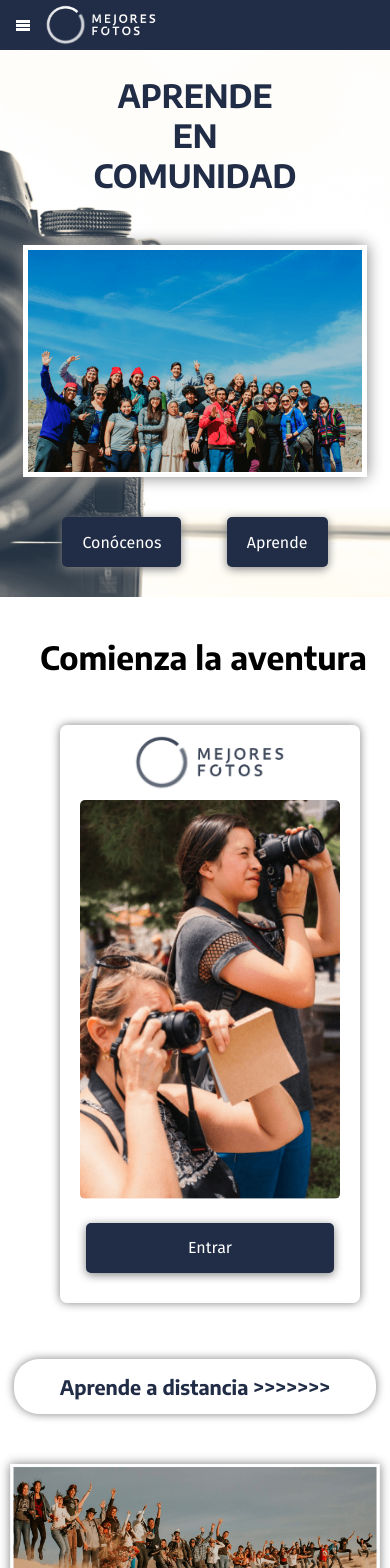
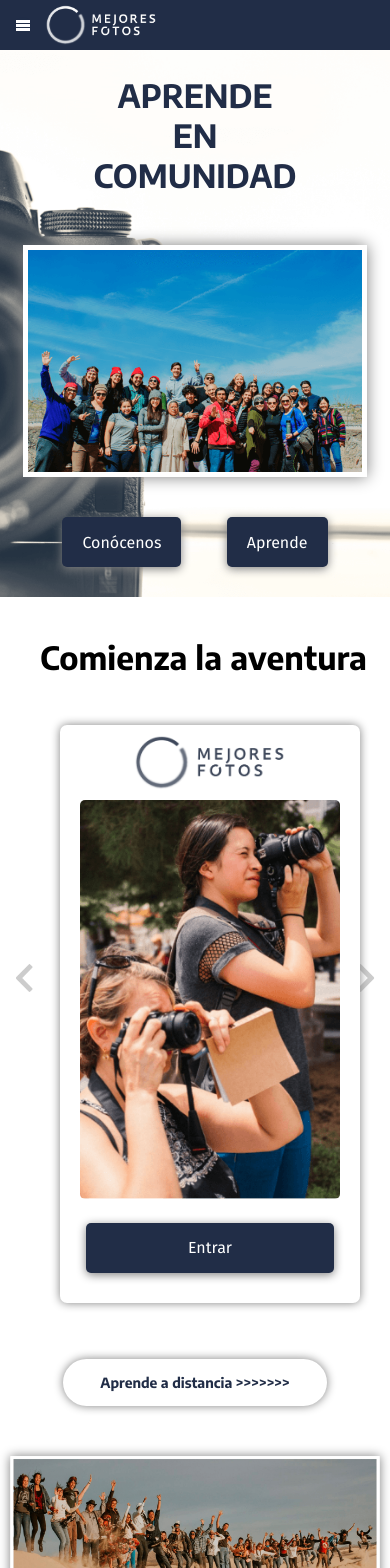
Before and after one commit to LaloRivero/mejores-fotos, a Vue app: page / in a window 390 px wide. Shown: the top 1568 px of the page. Built offline with nearby package versions, Linux system fonts and the light colour scheme.

Commit message:
ux for the slide items movile

```diff
--- a/src/components/mfTalleres.vue
+++ b/src/components/mfTalleres.vue
@@ -9,6 +9,8 @@
           <mf-talleres-item :data="item" class="taller__item" />
         </li>
       </ul>
+      <img class="talleres__arrow" src="../assets/arrow.png" alt="arrow" />
+      <img class="talleres__arrow-right" src="../assets/arrow-right.png" alt="arrow" />
     </div>
   </div>
 </template>
@@ -66,6 +68,7 @@ export default {
   flex-direction: column;
   align-items: center;
   justify-content: center;
+  position: relative;
 }
 .talleres {
   padding: 0;
@@ -76,7 +79,10 @@ export default {
   align-items: center;
   justify-content: space-between;
 }
-
+.taller__item {
+  position: relative;
+  z-index: 10;
+}
 .title {
   align-self: flex-start;
 }
@@ -84,4 +90,18 @@ export default {
   margin-top: 40px;
   margin-left: 40px;
 }
+.talleres__arrow {
+  position: absolute;
+  top: 50%;
+  left: 10px;
+  z-index: 2;
+  width: 30px;
+}
+.talleres__arrow-right {
+  position: absolute;
+  top: 50%;
+  right: 10px;
+  z-index: 2;
+  width: 30px;
+}
 </style>
--- a/src/components/mfTalleresItem.vue
+++ b/src/components/mfTalleresItem.vue
@@ -67,6 +67,7 @@ export default {
   overflow: hidden;
   border-radius: 7px;
   box-shadow: 0 0 10px 0 gray;
+  background-color: white;
 }
 .content {
   padding: 10px;
--- a/src/styles/media.css
+++ b/src/styles/media.css
@@ -123,7 +123,8 @@
   /*               Talleres           */
   /*----------------------------------*/
   .aprende-mas a {
-    width: 85%;
+    width: 60%;
+    font-size: 14px;
   }
   .foto-paseos__img {
     width: inherit;
@@ -132,8 +133,9 @@
     width: 95%;
   }
   .foto-paseos__img .boton {
-    width: 75%;
+    width: 50%;
     top: 0px;
+    font-size: 16px;
   }
   .contacto__info h2 {
     font-size: 28px;
```
Also changed, not shown: src/assets/arrow-right.png (added), src/assets/arrow.png.
